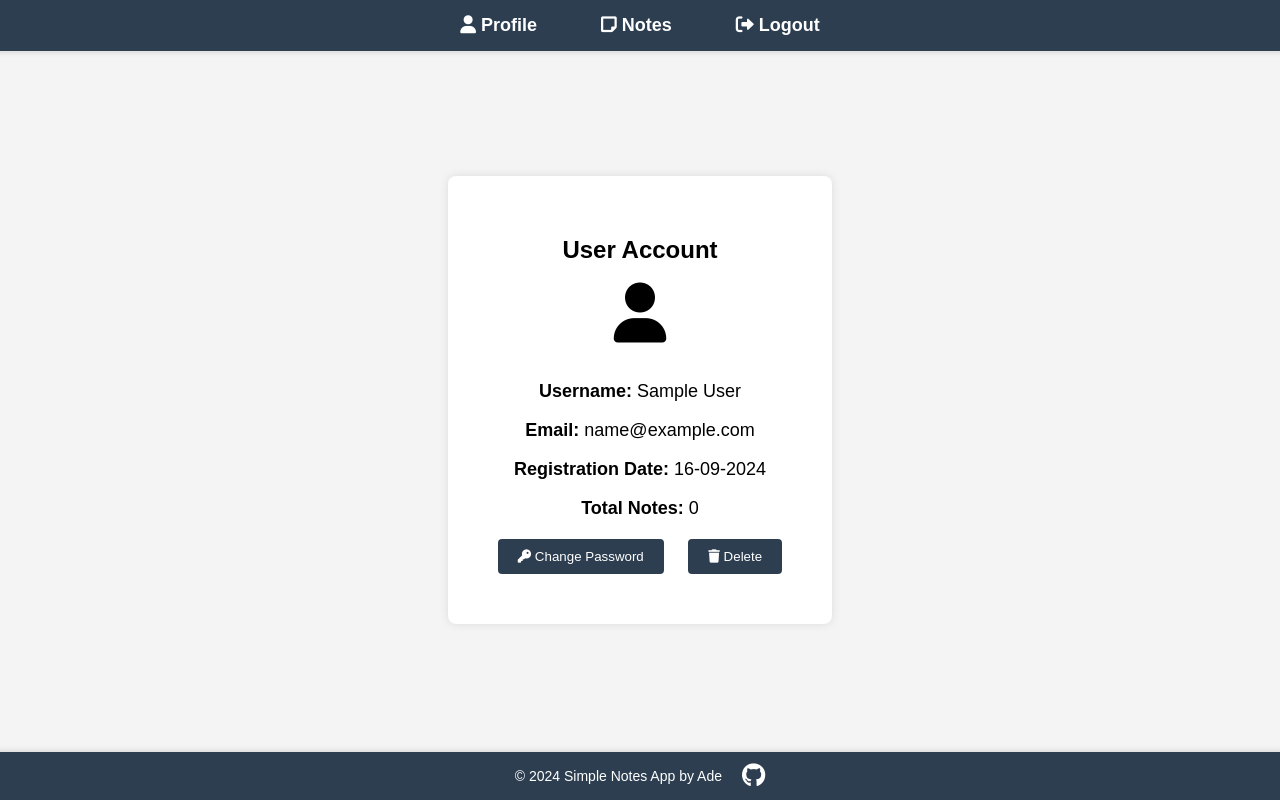
After one commit to adesystem/HTML-CSS-JS-FLASK-Simple-Notes-App, a Flask app: page /account in a window 1280 px wide. The commit adds this page. Run offline with Flask 3, Linux system fonts and the light colour scheme; the visitor is signed in with stand-in values (Sample User, id 1); data that the repository does not hold is empty.

Commit message:
Refactored some auth code, added changing password and deleting account possibility in account menu.

```diff
--- a/website/routes/views.py
+++ b/website/routes/views.py
@@ -8,15 +8,15 @@ views = Blueprint('views', __name__)
 @views.route('/')
 @login_required
 def home():
-    return redirect(url_for('views.profile'))
+    return redirect(url_for('views.account'))
 
-@views.route('/profile')
+@views.route('/account')
 @login_required
-def profile():
+def account():
 
     total_notes: int = Note.query.filter_by(user_id=current_user.id).count()
 
-    return render_template('profile.html', total_notes=total_notes)
+    return render_template('account.html', total_notes=total_notes)
 
 @views.route('notes')
 @login_required
--- a/website/static/css/style.css
+++ b/website/static/css/style.css
@@ -207,9 +207,10 @@ footer {
     text-decoration: underline;
 }
 
-/* Profile Page Styles */
+/* Account Page Styles */
 
-.profile-container {
+/* Ogólny styl konta użytkownika */
+.account-container {
     background-color: white;
     padding: 40px;
     max-width: 600px;
@@ -219,45 +220,26 @@ footer {
     text-align: center;
 }
 
-.profile-container h2 {
-    text-align: center;
-    font-size: 28px;
-    margin-bottom: 20px;
-    color: #333;
-}
-
-.profile-icon {
-    text-align: center;
+.account-icon i {
+    font-size: 60px;
     margin-bottom: 20px;
 }
 
-.profile-icon i {
-    font-size: 80px;
-    color: #2c3e50;
+.account-details p {
+    font-size: 18px;
+    margin-bottom: 10px;
 }
 
-.profile-details p {
-    font-size: 18px;
-    margin: 10px 0;
-}
-
-.profile-details strong {
-    color: #2c3e50;
-}
-
-.profile-actions {
-    text-align: center;
-    margin-top: 20px;
-}
-
-.profile-actions .btn {
+.account-actions .btn {
     background-color: #2c3e50;
     color: white;
     padding: 10px 20px;
-    text-decoration: none;
+    border: none;
     border-radius: 4px;
+    cursor: pointer;
+    margin: 10px;
 }
 
-.profile-actions .btn:hover {
+.account-actions .btn:hover {
     background-color: #34495e;
 }
--- /dev/null
+++ b/website/static/js/change-password.js
@@ -0,0 +1,52 @@
+import { showAlert } from "./alert.js";
+import { isPasswordValid } from "./validator.js";
+
+const dialogueWindow = document.getElementById('change-password-window');
+const openButton = document.getElementById('open-change-password-window');
+const closeButton = document.getElementById('cancel-password');
+
+const changePasswordForm = document.getElementById('change-password-form');
+
+openButton.addEventListener('click', () => {
+    dialogueWindow.showModal();
+});
+
+closeButton.addEventListener('click', () => {
+    dialogueWindow.close();
+});
+
+changePasswordForm.addEventListener('submit', (event) => {
+    event.preventDefault();
+
+    var currentPassword = document.getElementById('current-password').value;
+    var newPassword = document.getElementById('new-password').value;
+
+    if (!currentPassword) {
+        showAlert('Current password is required.');
+        return;
+    }
+
+    if (!newPassword) {
+        showAlert('New password is required.');
+        return;
+    }
+
+    if (currentPassword === newPassword) {
+        showAlert('Current password and new password cannot be the same.');
+        return;
+    }
+
+    var passwordError = isPasswordValid(newPassword);
+
+    if (passwordError !== true) {
+        showAlert(passwordError);
+        return;
+    }
+
+    changePasswordForm.submit();
+
+    currentPassword = '';
+    newPassword = '';
+
+    dialogueWindow.close();
+});
--- /dev/null
+++ b/website/static/js/delete-account.js
@@ -0,0 +1,32 @@
+import { showAlert } from "./alert.js";
+
+const dialogueWindow = document.getElementById('delete-window');
+const openButton = document.getElementById('open-delete-window');
+const closeButton = document.getElementById('cancel-delete');
+
+const confirmDeleteForm = document.getElementById('confirm-delete-form');
+
+openButton.addEventListener('click', () => {
+    dialogueWindow.showModal();
+});
+
+closeButton.addEventListener('click', () => {
+    dialogueWindow.close();
+});
+
+confirmDeleteForm.addEventListener('submit', (event) => {
+    event.preventDefault();
+
+    var password = document.getElementById('delete-password').value;
+
+    if (!password) {
+        showAlert('Password is required.');
+        return;
+    }
+
+    confirmDeleteForm.submit();
+
+    password = '';
+
+    dialogueWindow.close();
+});
--- /dev/null
+++ b/website/templates/account.html
@@ -0,0 +1,56 @@
+{% extends 'base.html' %}
+
+{% block content %}
+<div class="account-container">
+    <h2>User Account</h2>
+    <div class="account-icon">
+        <i class="fas fa-user"></i>
+    </div>
+    <div class="account-details">
+        <p><strong>Username:</strong> {{ current_user.name }}</p>
+        <p><strong>Email:</strong> {{ current_user.email }}</p>
+        <p><strong>Registration Date:</strong> {{ current_user.register_date.strftime('%d-%m-%Y') }}</p>
+        <p><strong>Total Notes:</strong> {{ total_notes }}</p>
+        {% if current_user.account_type == 'admin' %}
+            <p><strong>Account Type:</strong> Admin</p>
+        {% endif %}
+        <div class="account-actions">
+                <button type="button" class="btn" id="open-change-password-window">
+                    <i class="fas fa-key"></i> Change Password
+                </button>
+                <button type="button" class="btn" id="open-delete-window">
+                    <i class="fas fa-trash"></i> Delete
+                </button>
+        </div>
+    </div>
+
+    <dialog class="dialogue-window" id="change-password-window">
+        <h2>Change Password</h2>
+        <form action=" {{ url_for('auth.change_password') }}" method="POST" id="change-password-form">
+            <label for="password">Current Password</label>
+        <input type="password" id="current-password" name="current-password">
+            <label for="new-password">New Password</label>
+        <input type="password" id="new-password" name="new-password">
+        <button type="submit" class="btn" id="confirm-password">Confirm</button>
+        <button type="button" class="btn" id="cancel-password">Cancel</button>
+        </form>
+    </dialog>
+
+    <dialog class="dialogue-window" id="delete-window">
+        <h2>Are you sure you want to delete your account?</h2>
+        <form action=" {{ url_for('auth.delete_account') }}" method="POST" id="confirm-delete-form">
+            <label for="password">Enter your password to confirm:</label>
+        <input type="password" id="delete-password" name="password">
+        <button type="submit" class="btn" id="confirm-delete">Confirm</button>
+        <button type="button" class="btn" id="cancel-delete">Cancel</button>
+        </form>
+    </dialog>
+
+
+</div>
+{% endblock %}
+
+{% block scripts %}
+    <script type="module" src="{{ url_for('static', filename='js/change-password.js') }}"></script>
+    <script type="module" src="{{ url_for('static', filename='js/delete-account.js') }}"></script>
+{% endblock %}
--- a/website/templates/base.html
+++ b/website/templates/base.html
@@ -3,7 +3,7 @@
 <head>
     <meta charset="UTF-8">
     <meta name="viewport" content="width=device-width, initial-scale=1.0">
-    <title>{% block title %}My Application{% endblock %}</title>
+    <title>Simple Notes App</title>
     <link rel="stylesheet" href="{{ url_for('static', filename='css/style.css') }}">
     <link rel="stylesheet" href="https://cdnjs.cloudflare.com/ajax/libs/font-awesome/6.0.0-beta3/css/all.min.css">
 </head>
@@ -12,7 +12,7 @@
     <nav class="navbar">
         <ul>
             {% if current_user.is_authenticated %}
-                <li><a href="{{ url_for('views.profile') }}"><i class="fas fa-user"></i> Profile</a></li>
+                <li><a href="{{ url_for('views.account') }}"><i class="fas fa-user"></i> Profile</a></li>
                 <li><a href="{{ url_for('views.notes') }}"><i class="fas fa-sticky-note"></i> Notes</a></li>
                 <li><a href="{{ url_for('auth.logout') }}"><i class="fas fa-sign-out-alt"></i> Logout</a></li>
             {% else %}
--- a/website/templates/login.html
+++ b/website/templates/login.html
@@ -1,6 +1,4 @@
 {% extends 'base.html' %}
-
-{% block title %}Login{% endblock %}
 
 {% block content %}
 <div class="auth-container">
--- a/website/templates/sign-up.html
+++ b/website/templates/sign-up.html
@@ -1,6 +1,4 @@
 {% extends 'base.html' %}
-
-{% block title %}Sign Up{% endblock %}
 
 {% block content %}
 <div class="auth-container">
```
Also changed, not shown: website/routes/auth.py (+88 -11 lines), website/templates/profile.html (deleted, +0 -22 lines).
